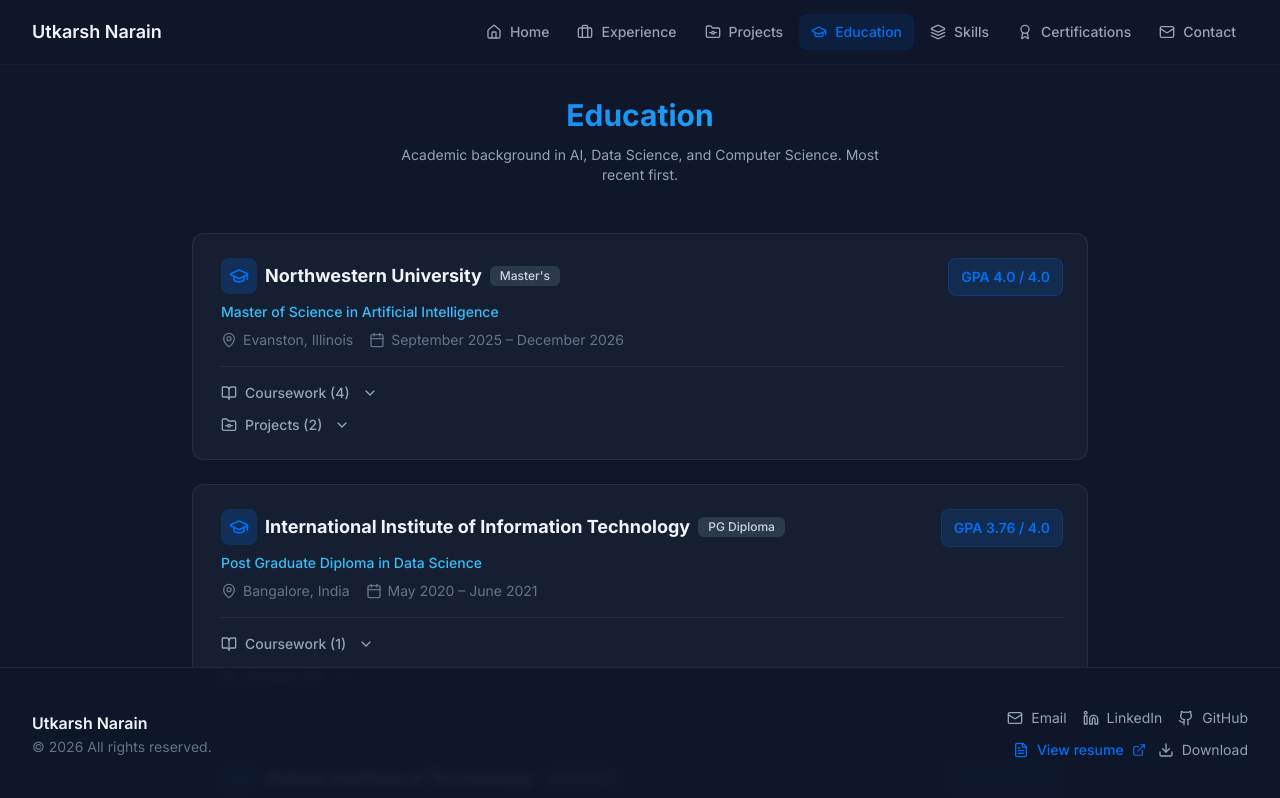
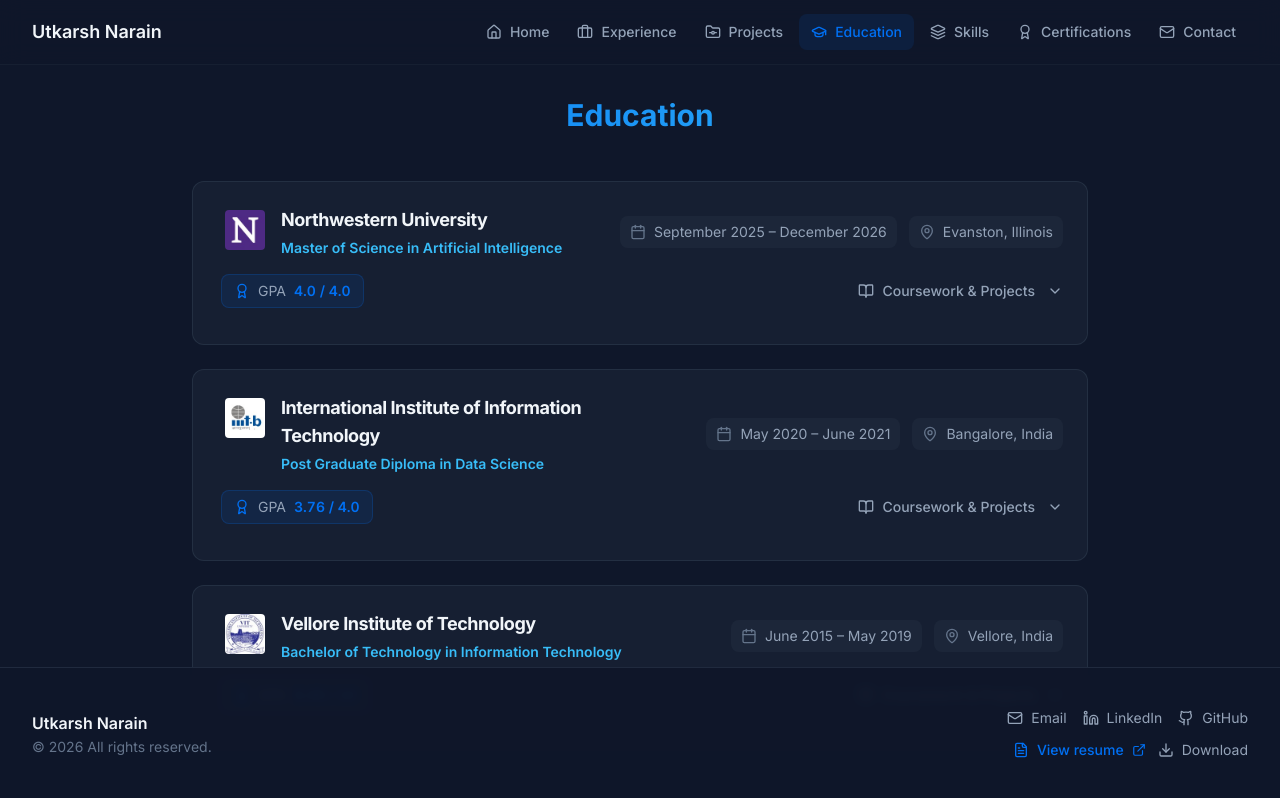
Before and after one commit to utki007/utki007.github.io, a React (Vite) app: page /#/education in a window 1280 px wide. Shown: the top 798 px of the page. Built offline with nearby package versions, Linux system fonts and the light colour scheme.

Commit message:
Refactor Education cards & unify details dropdown

```diff
--- a/src/components/EducationSection.jsx
+++ b/src/components/EducationSection.jsx
@@ -1,90 +1,96 @@
 import { useState } from 'react'
 import { motion, AnimatePresence } from 'framer-motion'
-import { GraduationCap, MapPin, Calendar, BookOpen, FolderGit, ChevronDown } from 'lucide-react'
+import { GraduationCap, MapPin, Calendar, BookOpen, FolderGit, ChevronDown, Award } from 'lucide-react'
 import { EDUCATION } from '../data'
 
-const DEGREE_LABELS = {
-  'Master of Science': 'Master\'s',
-  'Post Graduate Diploma': 'PG Diploma',
-  'Bachelor of Technology': 'Bachelor\'s',
+function SchoolLogo({ logoUrl, school, className }) {
+  const [error, setError] = useState(false)
+  if (!logoUrl || error) {
+    return (
+      <span className={`flex items-center justify-center rounded-xl bg-accent/15 shrink-0 ${className}`} aria-hidden>
+        <GraduationCap className="w-5 h-5 text-accent" />
+      </span>
+    )
   }
-
-function getDegreeLabel(degree) {
-  for (const [key, label] of Object.entries(DEGREE_LABELS)) {
-    if (degree?.includes(key)) return label
-  }
-  return null
+  return (
+    <img
+      src={logoUrl}
+      alt={`${school} logo`}
+      className={`rounded-lg object-contain shrink-0 ${className}`}
+      onError={() => setError(true)}
+    />
+  )
 }
 
 function EducationCard({ item, index }) {
-  const [showCoursework, setShowCoursework] = useState(false)
-  const [showProjects, setShowProjects] = useState(false)
+  const [showDetails, setShowDetails] = useState(false)
   const hasCoursework = item.coursework?.length > 0
   const hasProjects = item.projects?.length > 0
-  const degreeLabel = getDegreeLabel(item.degree)
+  const hasDetails = hasCoursework || hasProjects
 
   return (
     <motion.article
       initial={{ opacity: 0, y: 20 }}
       whileInView={{ opacity: 1, y: 0 }}
       viewport={{ once: true, amount: 0.1 }}
-      transition={{ duration: 0.4, delay: index * 0.05 }}
+      transition={{ duration: 0.4, delay: index * 0.04 }}
       className="relative rounded-xl border border-slate-700/50 bg-slate-800/50 overflow-hidden hover:border-accent/30 transition-all duration-300 group"
     >
       <div className="absolute left-0 top-0 bottom-0 w-1 bg-gradient-to-b from-accent/60 to-accent/20 opacity-0 group-hover:opacity-100 transition-opacity" aria-hidden />
-      <div className="p-5 sm:p-6 pl-6 sm:pl-7">
-        {/* Header: School, degree badge, meta */}
-        <div className="flex flex-col sm:flex-row sm:items-start sm:justify-between gap-3 mb-4">
+      <div className="p-5 sm:p-6 pl-6 sm:pl-7 pb-4 sm:pb-5">
+        {/* Header: same layout as Experience — logo + school/degree left, location + time right */}
+        <div className="flex flex-col sm:flex-row sm:items-center sm:justify-between gap-3 mb-4">
+          <div className="flex items-start gap-3 min-w-0">
+            <SchoolLogo
+              logoUrl={item.logoUrl}
+              school={item.school}
+              className="w-12 h-12 p-1 transition-colors"
+            />
             <div className="min-w-0">
-            <div className="flex flex-wrap items-center gap-2">
-              <span className="p-2 rounded-lg bg-accent/20 shrink-0">
-                <GraduationCap className="w-5 h-5 text-accent" />
-              </span>
-              <h3 className="text-lg font-bold text-slate-100">{item.school}</h3>
-              {degreeLabel && (
-                <span className="px-2.5 py-0.5 rounded-md bg-slate-700/80 text-slate-300 text-xs font-medium">
-                  {degreeLabel}
-                </span>
-              )}
-            </div>
-            <p className="text-accentLight font-medium text-sm mt-2">{item.degree}</p>
-            <div className="flex flex-wrap gap-4 mt-2 text-slate-500 text-sm">
-              <span className="flex items-center gap-1.5">
-                <MapPin className="w-4 h-4 shrink-0" aria-hidden />
-                {item.location}
-              </span>
-              <span className="flex items-center gap-1.5">
-                <Calendar className="w-4 h-4 shrink-0" aria-hidden />
-                {item.period}
-              </span>
+              <h3 className="text-lg font-bold text-slate-100 tracking-tight">{item.school}</h3>
+              <p className="text-accentLight font-semibold text-sm mt-1">{item.degree}</p>
             </div>
           </div>
-          <div className="shrink-0">
-            <span className="inline-flex px-3 py-2 rounded-lg bg-accent/15 text-accent font-semibold text-sm border border-accent/20">
-              GPA {item.gpa}
+          <div className="flex flex-wrap items-center gap-x-3 gap-y-2 text-slate-400 text-sm shrink-0 sm:ml-4">
+            <span className="flex items-center gap-2 px-2.5 py-1.5 rounded-lg bg-slate-800/80">
+              <Calendar className="w-4 h-4 text-slate-500 shrink-0" aria-hidden />
+              <span>{item.period}</span>
+            </span>
+            <span className="flex items-center gap-2 px-2.5 py-1.5 rounded-lg bg-slate-800/80">
+              <MapPin className="w-4 h-4 text-slate-500 shrink-0" aria-hidden />
+              {item.location}
             </span>
           </div>
         </div>
 
-        {/* Expandable sections */}
-        {(hasCoursework || hasProjects) && (
-          <div className="mt-4 pt-4 border-t border-slate-700/50 space-y-3">
-            {hasCoursework && (
-              <div>
+        {/* GPA (left) and Coursework & Projects (right) on one line */}
+        <div className="flex flex-wrap items-center justify-between gap-3 mt-3">
+          <span className="inline-flex items-center gap-2 px-3 py-1.5 rounded-lg bg-accent/10 border border-accent/20">
+            <Award className="w-4 h-4 text-accent shrink-0" aria-hidden />
+            <span className="text-slate-400 text-sm">GPA</span>
+            <span className="text-accent font-semibold text-sm tabular-nums">{item.gpa}</span>
+          </span>
+          {hasDetails && (
             <button
               type="button"
-                  onClick={() => setShowCoursework(!showCoursework)}
-                  className="flex items-center gap-2 text-slate-400 hover:text-accent text-sm font-medium transition-colors w-full text-left"
-                  aria-expanded={showCoursework}
+              onClick={() => setShowDetails(!showDetails)}
+              className="flex items-center gap-2 text-slate-400 hover:text-accent text-sm font-medium transition-colors"
+              aria-expanded={showDetails}
             >
               <BookOpen className="w-4 h-4 shrink-0" />
-                  Coursework ({item.coursework.length})
+              Coursework & Projects
               <ChevronDown
-                    className={`w-4 h-4 shrink-0 ml-1 transition-transform ${showCoursework ? 'rotate-180' : ''}`}
+                className={`w-4 h-4 shrink-0 ml-1 transition-transform duration-200 ${showDetails ? 'rotate-180' : ''}`}
               />
             </button>
+          )}
+        </div>
+
+        {/* Dropdown content — no divider, flows as extension */}
+        {hasDetails && (
+          <div className="mt-4">
             <AnimatePresence>
-                  {showCoursework && (
+              {showDetails && (
                 <motion.div
                   initial={{ height: 0, opacity: 0 }}
                   animate={{ height: 'auto', opacity: 1 }}
@@ -92,56 +98,44 @@
                   transition={{ duration: 0.2 }}
                   className="overflow-hidden"
                 >
-                      <div className="flex flex-wrap gap-2 pt-3">
+                  <div className="pt-2 space-y-4">
+                    {hasCoursework && (
+                      <div>
+                        <h4 className="flex items-center gap-2 text-slate-400 font-medium text-sm mb-2">
+                          <BookOpen className="w-4 h-4 shrink-0" />
+                          Coursework
+                        </h4>
+                        <div className="flex flex-wrap gap-2">
                           {item.coursework.map((c) => (
                             <span
                               key={c}
-                            className="px-3 py-1.5 rounded-lg bg-slate-700/50 text-slate-300 text-sm border border-slate-600/50"
+                              className="px-3.5 py-1.5 rounded-full bg-accent/15 text-slate-200 text-sm font-medium border border-accent/30"
                             >
                               {c}
                             </span>
                           ))}
                         </div>
-                    </motion.div>
-                  )}
-                </AnimatePresence>
                       </div>
                     )}
                     {hasProjects && (
                       <div>
-                <button
-                  type="button"
-                  onClick={() => setShowProjects(!showProjects)}
-                  className="flex items-center gap-2 text-slate-400 hover:text-accent text-sm font-medium transition-colors w-full text-left"
-                  aria-expanded={showProjects}
-                >
+                        <h4 className="flex items-center gap-2 text-slate-400 font-medium text-sm mb-2">
                           <FolderGit className="w-4 h-4 shrink-0" />
-                  Projects ({item.projects.length})
-                  <ChevronDown
-                    className={`w-4 h-4 shrink-0 ml-1 transition-transform ${showProjects ? 'rotate-180' : ''}`}
-                  />
-                </button>
-                <AnimatePresence>
-                  {showProjects && (
-                    <motion.div
-                      initial={{ height: 0, opacity: 0 }}
-                      animate={{ height: 'auto', opacity: 1 }}
-                      exit={{ height: 0, opacity: 0 }}
-                      transition={{ duration: 0.2 }}
-                      className="overflow-hidden"
-                    >
-                      <ul className="list-disc list-inside text-slate-400 text-sm space-y-1 pt-3 pl-1">
+                          Projects
+                        </h4>
+                        <ul className="list-disc pl-5 text-slate-300 text-[15px] leading-relaxed space-y-3">
                           {item.projects.map((p) => (
-                          <li key={p} className="text-slate-300">
+                            <li key={p} className="pl-1">
                               {p}
                             </li>
                           ))}
                         </ul>
+                      </div>
+                    )}
+                  </div>
                 </motion.div>
               )}
             </AnimatePresence>
-              </div>
-            )}
           </div>
         )}
       </div>
@@ -151,20 +145,17 @@
 
 export default function EducationSection() {
   return (
-    <section id="education" className="pt-8 pb-20 px-4">
+    <section id="education" className="pt-8 pb-12 px-4">
       <div className="max-w-4xl mx-auto">
-        <motion.div
-          className="text-center mb-12"
+        <motion.h2
+          className="text-3xl font-bold text-center mb-12 gradient-text"
           initial={{ opacity: 0, y: 20 }}
           whileInView={{ opacity: 1, y: 0 }}
           viewport={{ once: true, amount: 0.3 }}
           transition={{ duration: 0.5 }}
         >
-          <h2 className="text-3xl font-bold gradient-text mb-3">Education</h2>
-          <p className="text-slate-400 text-sm max-w-lg mx-auto">
-            Academic background in AI, Data Science, and Computer Science. Most recent first.
-          </p>
-        </motion.div>
+          Education
+        </motion.h2>
         <div className="space-y-6">
           {EDUCATION.map((item, i) => (
             <EducationCard key={item.id} item={item} index={i} />
```
Lines whose indentation alone changed are shown as unchanged.
